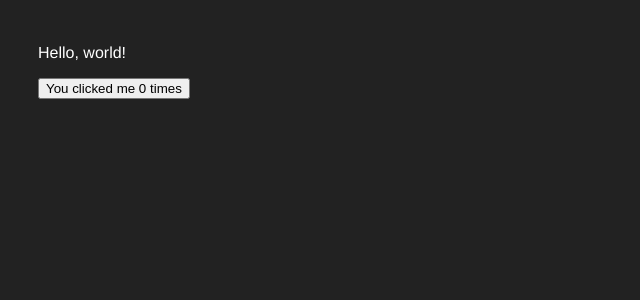
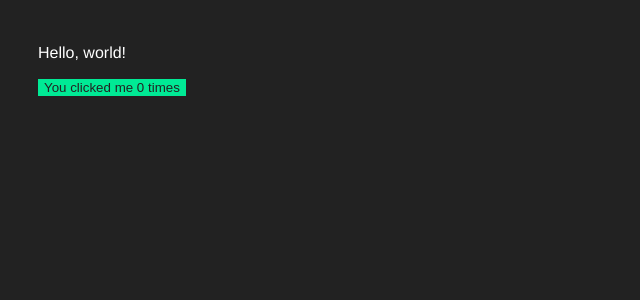
Before and after one commit to wardoost/wardoost-online, a React app: page / in a window 1280 px wide. Shown: the top 300 px of the page, without its empty margins (0-640 px from the left). Built offline with nearby package versions, Linux system fonts and the light colour scheme.

Commit message:
Copy assets and manifest.json for dev build too

```diff
--- a/src/styles.css
+++ b/src/styles.css
@@ -6,3 +6,9 @@ body {
 a {
   color: #00EA95;
 }
+
+button {
+  color: #222;
+  background-color: #00EA95;
+  border: 0;
+}
--- a/webpack.config.babel.js
+++ b/webpack.config.babel.js
@@ -75,14 +75,14 @@ module.exports = {
       title: 'SPA React',
       description: 'Single page app with React',
       publicPath: '/'
-    })
+    }),
+    new CopyWebpackPlugin([
+      { from: './assets/**/*', to: './' },
+      { from: './manifest.json', to: './' }
+    ])
   ]).concat(ENV === 'production' ? [
     new CleanWebpackPlugin('./build/*'),
     new WebpackMd5Hash(),
-    new CopyWebpackPlugin([
-      { from: './assets/**/*', to: './' },
-      { from: './manifest.json', to: './' }
-    ]),
     new OfflinePlugin({
       relativePaths: false,
       AppCache: false,
```
Also changed, not shown: src/index.ejs.
